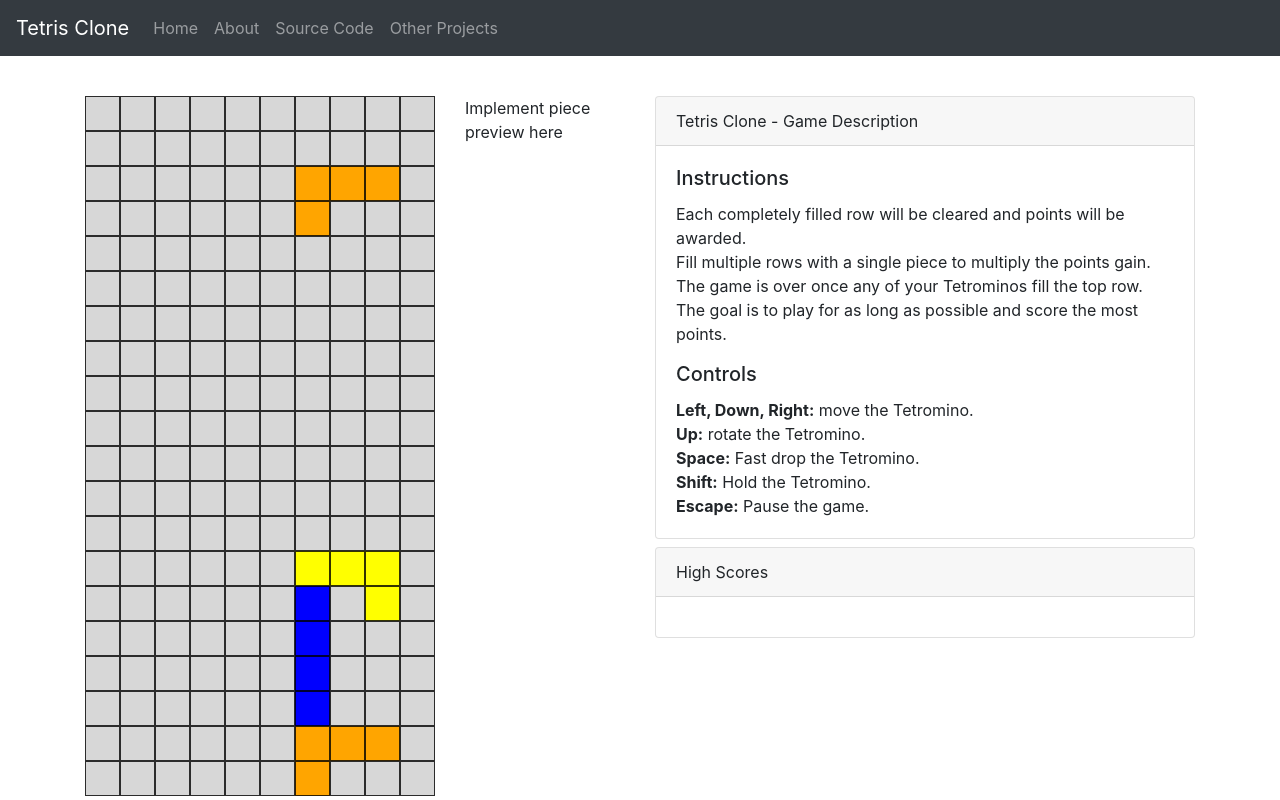
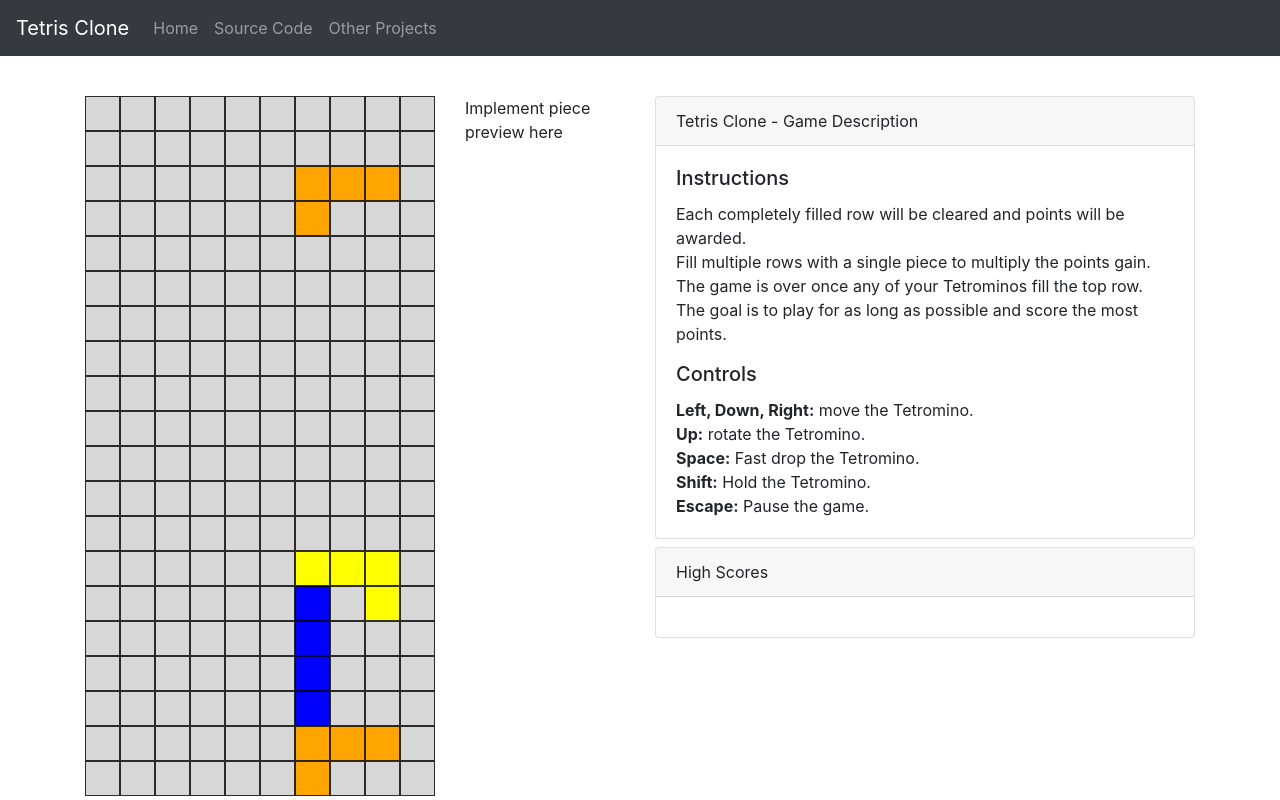
Before and after one commit to V-Wong/WebTetris, a React (Create React App) app in the folder frontend/: page / in a window 1280 px wide. Built offline with nearby package versions, Linux system fonts and the light colour scheme.

Commit message:
Update navigation bar

```diff
--- a/frontend/src/components/NavigationBar.tsx
+++ b/frontend/src/components/NavigationBar.tsx
@@ -8,9 +8,8 @@ export default class NavigationBar extends React.Component {
             <Navbar.Brand>Tetris Clone</Navbar.Brand>
             <Nav className="mr-auto">
                 <Nav.Link href="/">Home</Nav.Link>
-                <Nav.Link href="about">About</Nav.Link>
-                <Nav.Link href="about">Source Code</Nav.Link>
-                <Nav.Link href="about">Other Projects</Nav.Link>
+                <Nav.Link href="https://github.com/V-Wong/WebTetris">Source Code</Nav.Link>
+                <Nav.Link href="https://vwong.dev">Other Projects</Nav.Link>
             </Nav>
         </Navbar>
         )
```
